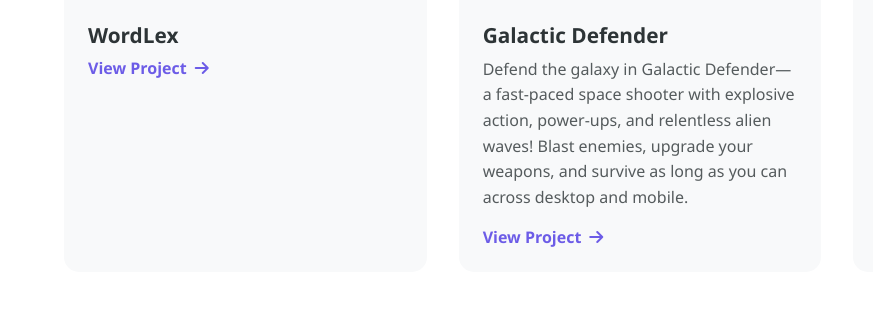
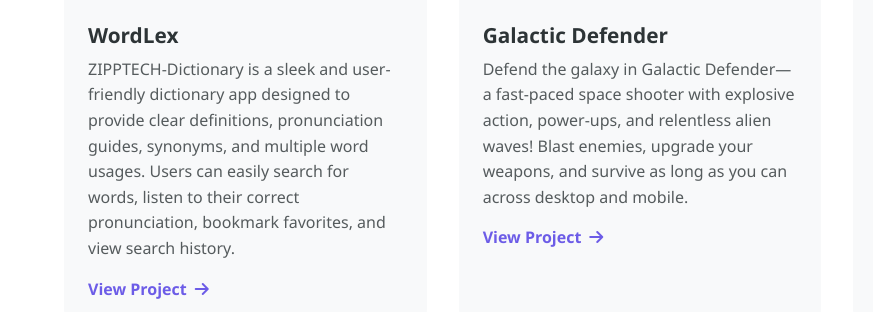
Before and after one commit to ZiPPO7777/ZIPPTECH-website, a plain HTML site: page index.html in a window 1280 px wide. Shown: the part 3226-3538 px from the top of the page, 0-873 px from the left. Drawn offline with nearby package versions, Linux system fonts and the light colour scheme.

Commit message:
Update index.html

```diff
--- a/index.html
+++ b/index.html
@@ -762,7 +762,7 @@
                 </div>
                 <div class="project-info">
                     <h3>WordLex</h3>
-                    <pZIPPTECH-Dictionary is a sleek and user-friendly dictionary app designed to provide clear definitions, pronunciation guides, synonyms, and multiple word usages. Users can easily search for words, listen to their correct pronunciation, bookmark favorites, and view search history.</p>
+                    <p>ZIPPTECH-Dictionary is a sleek and user-friendly dictionary app designed to provide clear definitions, pronunciation guides, synonyms, and multiple word usages. Users can easily search for words, listen to their correct pronunciation, bookmark favorites, and view search history.</p>
                     <a href="zipptech-dictionary/index.html" class="project-link">View Project <i class="fas fa-arrow-right"></i></a>
                 </div>
             </div>
```
